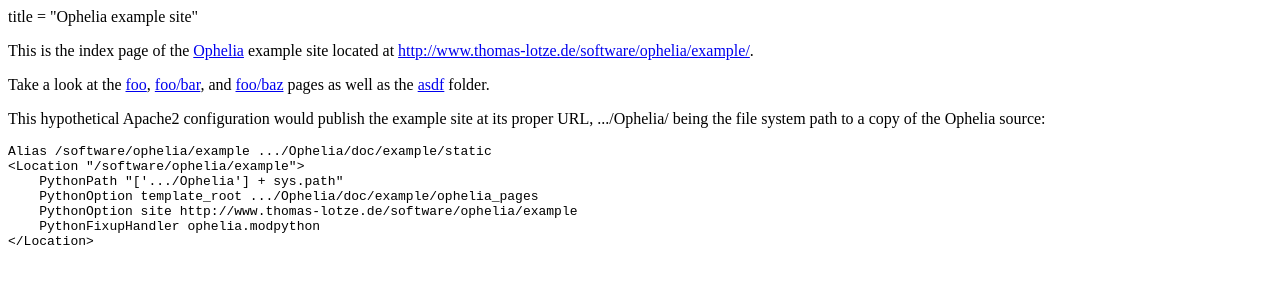
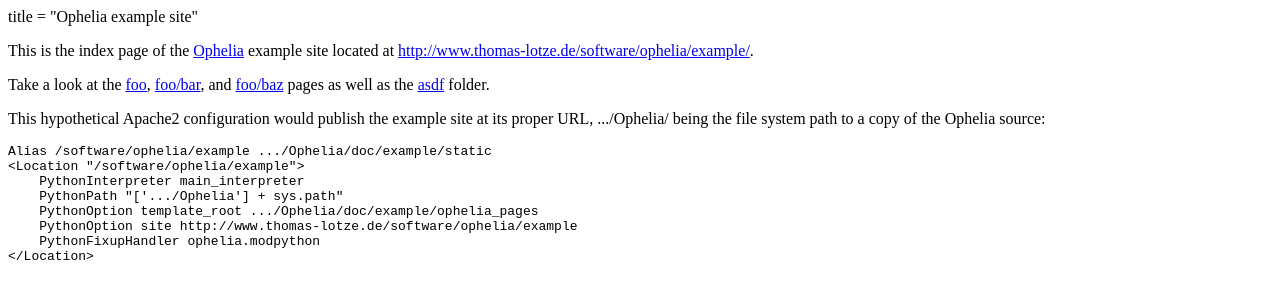
Before and after one commit to tlotze/ophelia, a plain HTML site: page doc/example/ophelia_pages/index.html in a window 1280 px wide. Drawn offline with Linux system fonts and the light colour scheme.

Commit message:
documented that, when run through mod_python, Ophelia must use the main interpreter
--HG--
extra : convert_revision : svn%3A284f7ec5-86ef-0310-ba8a-c943e10996c6/Ophelia/trunk%40403

```diff
--- a/doc/example/ophelia_pages/index.html
+++ b/doc/example/ophelia_pages/index.html
@@ -24,6 +24,7 @@ title = "Ophelia example site"
 <pre>
 Alias /software/ophelia/example .../Ophelia/doc/example/static
 &lt;Location "/software/ophelia/example"&gt;
+    PythonInterpreter main_interpreter
     PythonPath "['.../Ophelia'] + sys.path"
     PythonOption template_root .../Ophelia/doc/example/ophelia_pages
     PythonOption site http://www.thomas-lotze.de/software/ophelia/example
```
Also changed, not shown: CHANGES.txt, doc/INSTALL.txt, 1 other file.
